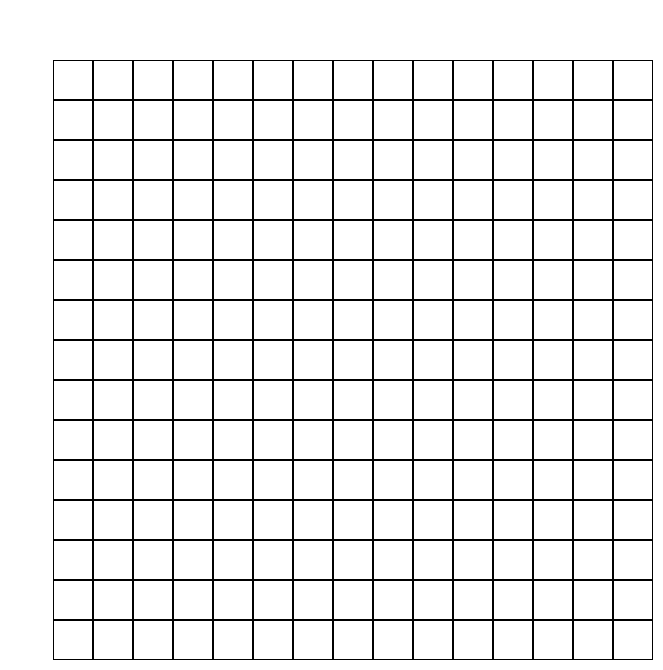
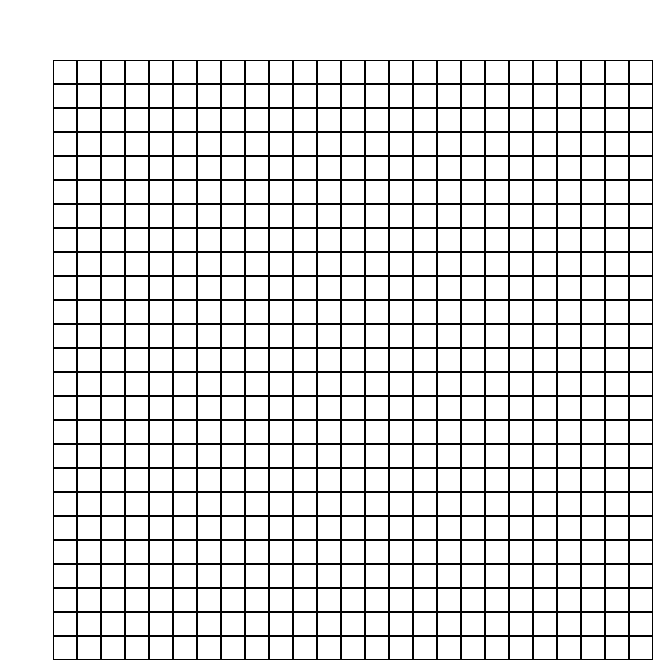
Before and after one commit to bonkrat/picross-builder, a React (Create React App) app: page / in a window 1280 px wide. Shown: the part 130-800 px from the top of the page, without its empty margins (617-1280 px from the left). Built offline with nearby package versions, Linux system fonts and the light colour scheme.

Commit message:
Rework cell state into 2D array

```diff
--- a/src/App.js
+++ b/src/App.js
@@ -4,11 +4,13 @@ import Controls from "./components/Controls";
 import Grid from "./components/Grid";
 import { StateProvider } from "./store.js";
 
+const size = 25;
+
 function App() {
   return (
-    <StateProvider>
+    <StateProvider width={size} height={size}>
       <div className="App">
-        <Grid />
+        <Grid width={size} height={size} />
         {/* <Controls /> */}
       </div>
     </StateProvider>
--- a/src/components/Cell.js
+++ b/src/components/Cell.js
@@ -31,7 +31,6 @@ const StyledCell = styled(Cell)`
     border: 1px solid blue;
     box-shadow: inset 1px 1px 0px 1px white;
     background: gray;
-    opacity: 0.7;
   }
 `;
 
--- a/src/components/Grid.js
+++ b/src/components/Grid.js
@@ -1,13 +1,10 @@
-import React, { useState, useContext } from "react";
-import Cell from "./Cell";
-import Row from "./Row";
 import { times } from "lodash";
+import React, { useContext, useState } from "react";
 import styled from "styled-components";
-import ColumnHeader from "./ColumnHeader";
-import { store } from "../store";
 import TOOLS from "../constants/tools";
 import useMouseDown from "../hooks/useMouseButton";
-import { CELL_ACTIONS } from "../store";
+import { CELL_ACTIONS, store } from "../store";
+import Cell from "./Cell";
 
 export const getRowData = (cells) =>
   cells.reduce((acc, curr) => {
@@ -25,15 +22,12 @@ export const getColumnData = (cells) =>
     return acc;
   }, {});
 
-const findCell = (cells, cell) =>
-  cells.find((coords) => coords.x === cell.x && coords.y === cell.y);
-
 /**
  * A nonogram grid.
  */
 const Grid = ({ className, width, height }) => {
   const { state, dispatch } = useContext(store);
-  const { selectedCells, tool } = state;
+  const { cells, tool } = state;
   const [isSelecting, setIsSelecting] = useState(null);
 
   const { isMouseDown } = useMouseDown(
@@ -70,7 +64,7 @@ const Grid = ({ className, width, height }) => {
       payload: cell,
     });
 
-  const handleCellClick = (cell) => {
+  const handleCellClick = (cell) => () => {
     if (tool === TOOLS.PENCIL) {
       toggleCell(cell);
     } else if (tool === TOOLS.BRUSH) {
@@ -80,7 +74,7 @@ const Grid = ({ className, width, height }) => {
     }
   };
 
-  const handleMouseEnter = (cell) => {
+  const handleMouseEnter = (cell) => () => {
     if (isMouseDown && isSelecting) {
       selectCell(cell);
     } else if (isMouseDown && !isSelecting) {
@@ -96,10 +90,10 @@ const Grid = ({ className, width, height }) => {
   };
 
   const getCell = ({ x, y }) => {
-    return findCell(selectedCells, { x, y });
+    return cells.length ? cells[x][y] : {};
   };
-  const rowGroups = getRowData(selectedCells);
-  const columnGroups = getColumnData(selectedCells);
+  // const rowGroups = getRowData(selectedCells);
+  // const columnGroups = getColumnData(selectedCells);
 
   return (
     <div className={className}>
@@ -107,13 +101,14 @@ const Grid = ({ className, width, height }) => {
         times(width, (j) => {
           const cell = { x: i, y: j },
             cellData = getCell(cell);
+
           return (
             <Cell
               key={`${i}${j}`}
-              color={cellData && cellData.color}
-              isSelected={cellData && cellData.selected}
-              onMouseDown={() => handleCellClick(cell)}
-              onMouseEnter={() => handleMouseEnter(cell)}
+              color={cellData.color}
+              isSelected={cellData.selected}
+              onMouseDown={handleCellClick(cell)}
+              onMouseEnter={handleMouseEnter(cell)}
             />
           );
         })
@@ -122,11 +117,8 @@ const Grid = ({ className, width, height }) => {
   );
 };
 
-const buildColumnAutos = (num) => {
-  return times(num, () => "auto").join(" ");
-};
-
-const StyledGrid = styled(Grid)`
+const buildColumnAutos = (num) => times(num, () => "auto").join(" "),
+  StyledGrid = styled(Grid)`
     height: ${() => {
       return window.innerWidth > window.innerHeight ? `75vh` : `75vw`;
     }};
--- a/src/hooks/useMouseButton.js
+++ b/src/hooks/useMouseButton.js
@@ -8,7 +8,6 @@ export default function useMouseDown(
 
   useEffect(() => {
     document.body.onmousedown = function (e) {
-      console.log(e.target);
       setIsMouseDown(true);
       onMouseDown();
     };
--- a/src/store.js
+++ b/src/store.js
@@ -1,11 +1,14 @@
-import React, { createContext, useReducer } from "react";
+import { times } from "lodash";
+import React, { createContext, useCallback, useMemo, useReducer } from "react";
 
-const initialState = { selectedCells: [], tool: "pencil", color: "black" };
+const initialState = {
+  cells: [],
+  tool: "pencil",
+  color: "black",
+};
+
 const store = createContext(initialState);
 const { Provider } = store;
-
-const findCell = (cells, cell) =>
-  cells.find((coords) => coords.x === cell.x && coords.y === cell.y);
 
 export const CELL_ACTIONS = {
   SELECT: "select",
@@ -14,81 +17,95 @@ export const CELL_ACTIONS = {
   CLEAR: "clear",
 };
 
-const StateProvider = ({ children }) => {
-  const [state, dispatch] = useReducer((state, action) => {
-    let x = action?.payload.x,
-      y = action?.payload.y,
-      selectedCells = [];
+const StateProvider = ({ children, width, height }) => {
+  const buildCells = useCallback(() => {
+    const cells = times(width, () =>
+      times(height, () => ({
+        selected: false,
+        color: "black",
+      }))
+    );
 
-    const cell = findCell(state.selectedCells, { x, y });
+    return cells;
+  }, [width, height]);
+
+  const initialState = useMemo(
+    () => ({
+      cells: buildCells(),
+      tool: "pencil",
+      color: "black",
+    }),
+    [buildCells]
+  );
+
+  const reducer = useCallback(
+    (state, action) => {
+      let x = action?.payload?.x,
+        y = action?.payload?.y,
+        newCells = [],
+        cell;
+
+      const { cells } = state;
 
       switch (action.type) {
         case CELL_ACTIONS.SELECT:
-        selectedCells = [
-          ...state.selectedCells.filter(
-            (coord) => !(coord.x === x && coord.y === y)
-          ),
-          { x, y, color: state.color, selected: true },
-        ];
+          newCells = [...cells];
+          cell = cells[x][y];
+
+          newCells[x][y] = {
+            color: state.color,
+            selected: true,
+          };
 
           return {
             ...state,
-          selectedCells,
+            cells: [...newCells],
           };
         case CELL_ACTIONS.TOGGLE:
-        console.log("cell", cell);
-        if (!cell) {
-          selectedCells = [
-            ...state.selectedCells,
-            { x, y, color: state.color, selected: state.tool === "pencil" },
-          ];
-        } else {
-          selectedCells = [
-            ...state.selectedCells.filter(
-              (coord) => !(coord.x === x && coord.y === y)
-            ),
-            { x, y, color: state.color, selected: !cell.selected },
-          ];
-        }
+          newCells = [...cells];
+          cell = cells[x][y];
+
+          newCells[x][y] = {
+            ...newCells[x][y],
+            selected: !cell.selected,
+          };
 
           return {
             ...state,
-          selectedCells,
+            cells: newCells,
           };
         case CELL_ACTIONS.PAINT:
-        if (!cell) {
-          selectedCells = [
-            ...state.selectedCells,
-            { x, y, color: state.color, selected: false },
-          ];
-        } else {
-          selectedCells = [
-            ...state.selectedCells.filter(
-              (coord) => !(coord.x === x && coord.y === y)
-            ),
-            { x, y, color: state.color, selected: cell.selected },
-          ];
-        }
+          newCells = [...cells];
+          cell = cells[x][y];
+
+          newCells[x][y] = {
+            ...newCells[x][y],
+            color: state.color,
+          };
 
           return {
             ...state,
-          selectedCells,
+            cells: newCells,
           };
         case CELL_ACTIONS.CLEAR:
-        selectedCells = [
-          ...state.selectedCells.filter(
-            (coord) => !(coord.x === x && coord.y === y)
-          ),
-        ];
+          newCells = [...cells];
+          cell = cells[x][y];
+
+          newCells[x][y] = {
+            ...newCells[x][y],
+            color: state.color,
+            selected: false,
+          };
 
           return {
             ...state,
-          selectedCells,
+            cells: newCells,
           };
         case "RESET_CELLS":
+          newCells = buildCells();
           return {
             ...state,
-          selectedCells: [],
+            cells: newCells,
           };
         case "SET_TOOL":
           return {
@@ -103,8 +120,18 @@ const StateProvider = ({ children }) => {
         default:
           throw new Error();
       }
-  }, initialState);
+    },
+    [initialState.cells]
+  );
+
+  const [state, dispatch] = useReducer(reducer, initialState);
+
   return <Provider value={{ state, dispatch }}>{children}</Provider>;
 };
 
+StateProvider.defaultProps = {
+  width: 10,
+  height: 10,
+};
+
 export { store, StateProvider };
```
Lines whose indentation alone changed are shown as unchanged.
